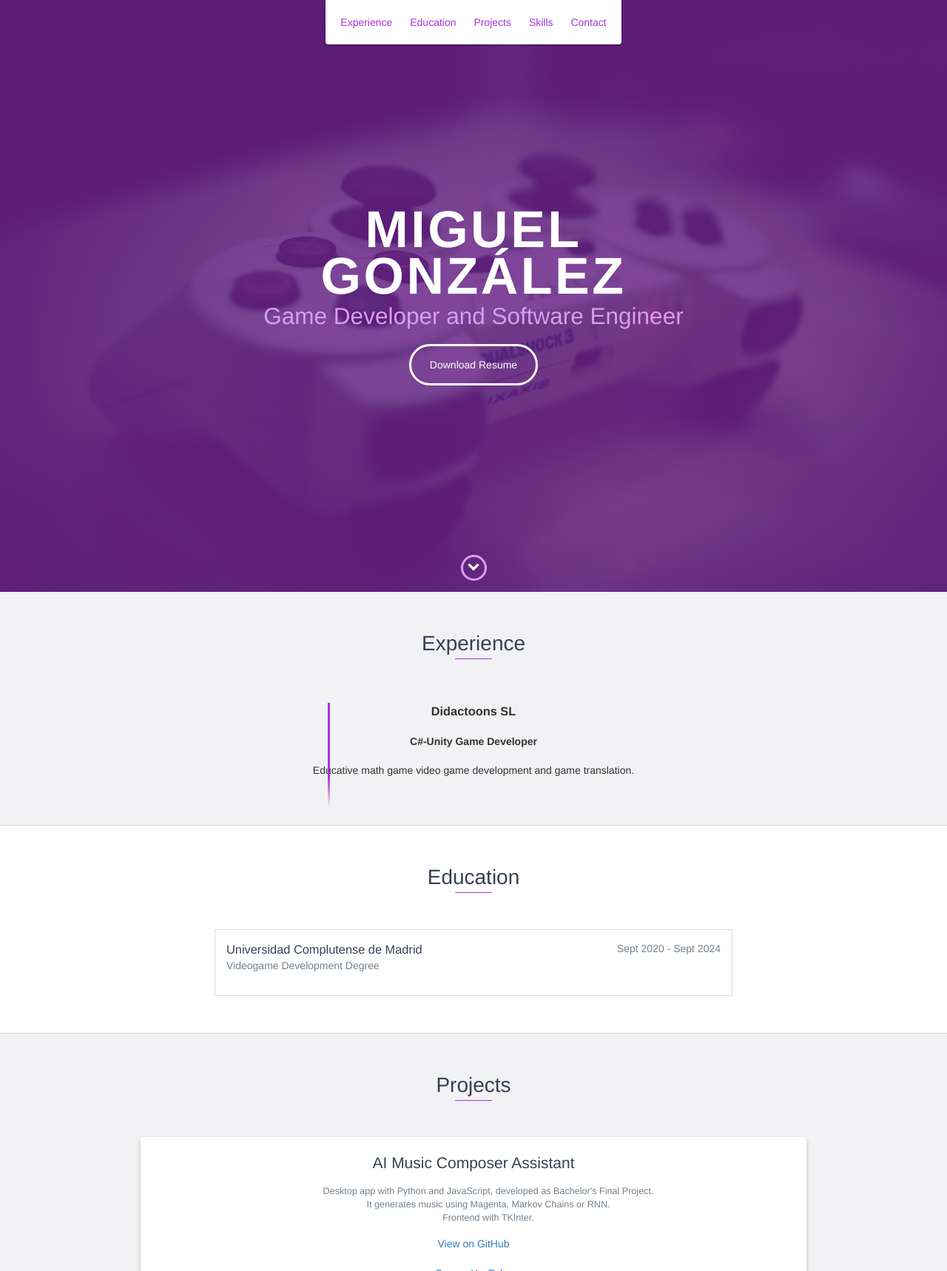
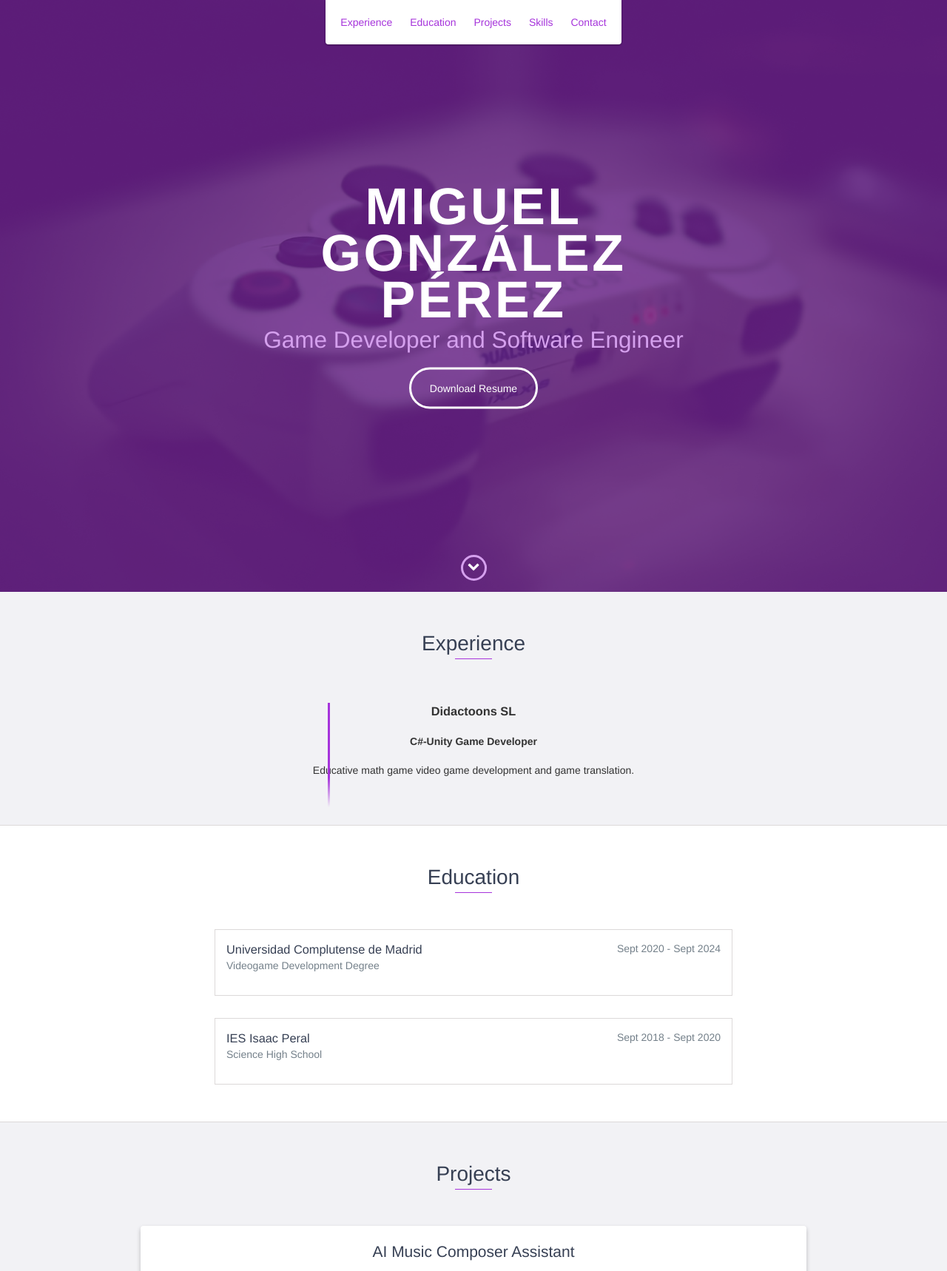
Before and after one commit to miggon23/PortfolioWeb, a website built with Parcel: page index.html in a window 1280 px wide. Shown: the top 1718 px of the page at 74% size. Built offline with nearby package versions, Linux system fonts and the light colour scheme.

Commit message:
IES Isaac Peral

```diff
--- a/index.html
+++ b/index.html
@@ -48,7 +48,7 @@
 
     <div id="lead">
         <div id="lead-content">
-            <h1>Miguel González</h1>
+            <h1>Miguel González Pérez</h1>
             <h2>Game Developer and Software Engineer</h2>
             <a href="resume_MiguelGonzalez.pdf" class="btn-rounded-white" target="_blank">Download Resume</a>
         </div>
@@ -86,6 +86,15 @@
             <h3>Universidad Complutense de Madrid</h3>
             <span class="education-date">Sept 2020 - Sept 2024</span>
             <h4>Videogame Development Degree</h4>
+            <p>
+
+            </p>
+        </div>
+        <!-- End .education-block -->
+        <div class="education-block">
+            <h3>IES Isaac Peral</h3>
+            <span class="education-date">Sept 2018 - Sept 2020</span>
+            <h4>Science High School</h4>
             <p>
 
             </p>
```
